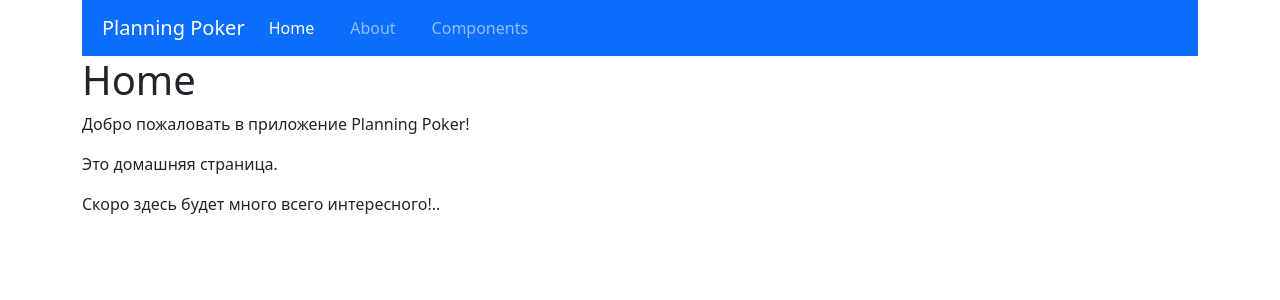
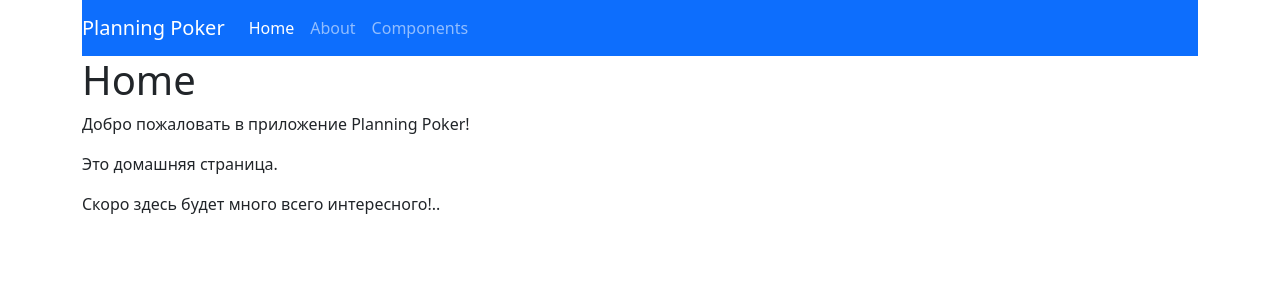
Before and after one commit to abr-ya/pointing-poker, a React app: page / in a window 1280 px wide. Shown: the top 300 px of the page. Built offline with nearby package versions, Linux system fonts and the light colour scheme; the HTML template or start-up script is replaced by a standard one.

Commit message:
Add CSS Modules and types for it

```diff
--- a/package.json
+++ b/package.json
@@ -27,6 +27,7 @@
     "@babel/preset-env": "^7.15.0",
     "@babel/preset-react": "^7.14.5",
     "@babel/preset-typescript": "^7.15.0",
+    "@teamsupercell/typings-for-css-modules-loader": "^2.5.1",
     "@testing-library/dom": "^8.2.0",
     "@testing-library/jest-dom": "^5.14.1",
     "@testing-library/react": "^12.0.0",
@@ -50,6 +51,7 @@
     "html-webpack-plugin": "^5.3.2",
     "image-webpack-loader": "^7.0.1",
     "jest": "^27.1.0",
+    "mini-css-extract-plugin": "^2.2.2",
     "msw": "^0.35.0",
     "node-sass": "^6.0.1",
     "prettier": "^2.3.2",
--- a/src/App.tsx
+++ b/src/App.tsx
@@ -2,7 +2,7 @@ import React from "react";
 import { BrowserRouter, Switch, Route, Redirect } from "react-router-dom";
 import { About, Home, Error404, Components } from "./pages";
 import Nav from "./components/Nav/Nav";
-import "./App.scss";
+import "./App.notmodule.scss";
 
 const App = (): JSX.Element => (
   <BrowserRouter basename="/">
--- a/src/components/Nav/Nav.scss
+++ /dev/null
@@ -1,15 +0,0 @@
-.navbar-nav {
-  flex-direction: row;
-}
-
-.navbar-brand {
-  margin-left: 20px;
-}
-
-.navbar-nav li {
-  margin-right: 20px;
-}
-
-.navbar-nav li:last-child {
-  margin-right: 0;
-}
--- a/src/components/Nav/Nav.tsx
+++ b/src/components/Nav/Nav.tsx
@@ -1,6 +1,6 @@
 import React from "react";
 import { NavLink } from "react-router-dom";
-import "./Nav.scss";
+import classes from "./nav.scss";
 
 const Nav = (): JSX.Element => {
   const title = "Planning Poker";
@@ -10,7 +10,7 @@ const Nav = (): JSX.Element => {
     { name: "Components", link: "/test", exact: false },
   ];
 
-  let htmlLinks: any = [];
+  let htmlLinks: JSX.Element[] = [];
   if (Array.isArray(links) && links.length) {
     htmlLinks = links.map((item) => (
       <li className="nav-item" key={`key_${item.link}`}>
@@ -22,8 +22,10 @@ const Nav = (): JSX.Element => {
   }
 
   return (
-    <nav className="navbar navbar-dark bg-primary navbar-expand-lg">
-      <div className="navbar-brand">{title}</div>
+    <nav
+      className={`${classes.logo} navbar navbar-dark bg-primary navbar-expand-lg`}
+    >
+      <div className={`${classes.logo} navbar-brand`}>{title}</div>
       <ul className="navbar-nav">{htmlLinks}</ul>
     </nav>
   );
--- /dev/null
+++ b/src/components/Nav/nav.scss
@@ -0,0 +1,7 @@
+.navigation {
+  padding: 10px;
+}
+
+.logo {
+  padding: 10px;
+}
```
Also changed, not shown: configs/webpack/common.js (+25 -4 lines), src/components/Nav/nav.scss.d.ts (added, +13 -0 lines), src/App.notmodule.scss (renamed from src/App.scss).
